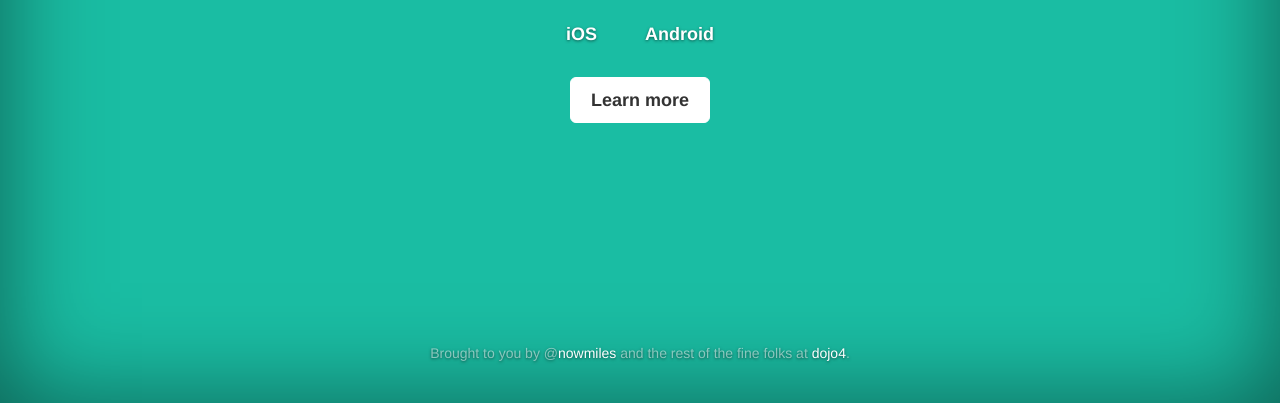
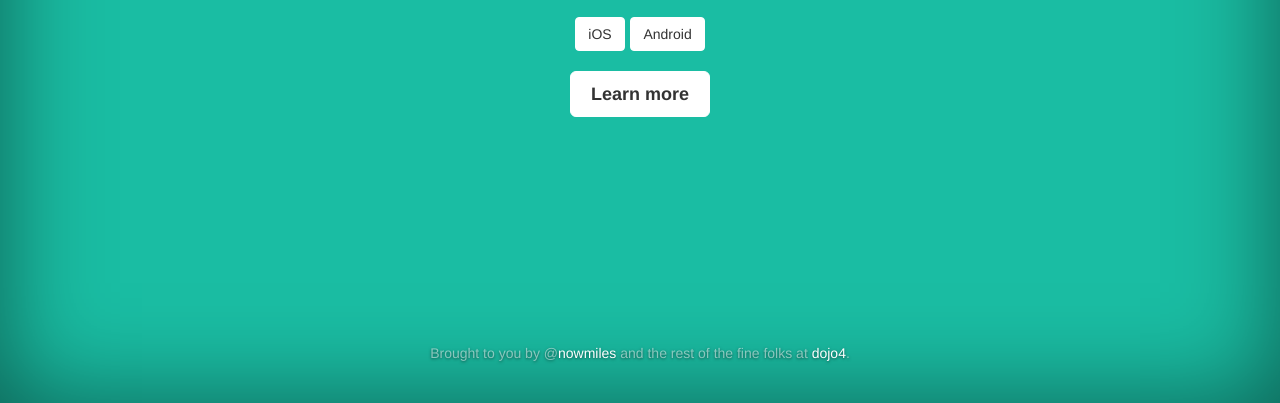
Before and after one commit to Imbed/imbed.github.io, a plain HTML site: page index.html in a window 1280 px wide. Shown: the part 397-800 px from the top of the page. Drawn offline with nearby package versions, Linux system fonts and the light colour scheme.

Commit message:
small button style tweaks

```diff
--- a/index.html
+++ b/index.html
@@ -42,8 +42,8 @@
           <h1 class="cover-heading">Use web content the right way.</h1>
           <p class="lead">Imbed is a starting point for using web content in either an iOS or Android native app.</p>
           <p class="lead">
-            <a href="http://github.com/imbed/ios" target="_none" class="btn btn-lg">iOS</a>
-            <a href="http://github.com/imbed/android" target="_none" class="btn btn-lg">Android</a>
+            <a href="http://github.com/imbed/ios" target="_none" class="btn btn-default">iOS</a>
+            <a href="http://github.com/imbed/android" target="_none" class="btn btn-default">Android</a>
           </p>
           <p class="lead">
             <a href="http://dojo4.com/blog/imbed-for-android" target="_none" class="btn btn-lg btn-default">Learn more</a>
```
